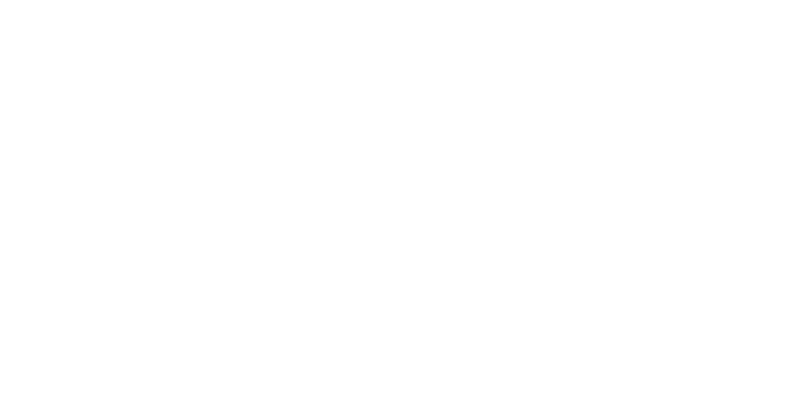
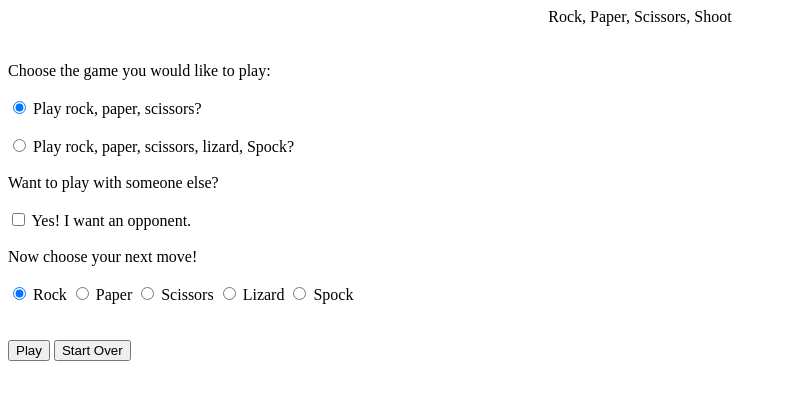
Before and after one commit to comp426-2023-spring/e02-SuningChen307, a website: page public/index.html in a window 1280 px wide. Shown: the whole page, without its empty margins (0-787 px from the left). Drawn offline with Linux system fonts and the light colour scheme.

Commit message:
follow the example

```diff
--- a/public/index.html
+++ b/public/index.html
@@ -1,12 +1,48 @@
 <!DOCTYPE html>
 <html lang="en">
     <head>
-        <title>RPS Game</title>
-        <!-- Link to script file(s) and CSS in here-->
+        <title>RPS/RPSLS</title>
         <link href="./styles.css" rel="stylesheet">
 		<script src="./scripts.js"></script>
     </head>
-    <body>
+      <body onload="showHideShots()">
+               <div style="text-align:center">
+                    Rock, Paper, Scissors, Shoot
+               </div>
+               <br><br>
+		<form id="game type" class="" action="javascript:void(0);">
+                        Choose the game you would like to play:
+                	<br><br>
+			<input type="radio" id="rps" name="game" value="rps" checked="checked" onclick="showHideShots()">
+			<label for="rps">Play rock, paper, scissors?</label>
+			<br/><br/>
+			<input type="radio" id="rpsls" name="game" value="rpsls" onclick="showHideShots()">
+			<label for="rpsls">Play rock, paper, scissors, lizard, Spock?</label>
+			<br/><br/>
+			Want to play with someone else?
+			<br><br>
+			<input type="checkbox" id="opponent" name="playtype" value="opponent" onclick="showHideShots()">
+			<label for="opponent">Yes! I want an opponent.</label>
+			<br/><br/>
+                        Now choose your next move!
+			<br><br>
+			<input type="radio" id="rock" name="shot" value=rock" class="rps shots" checked="checked">
+			<label class="shots rps">Rock</label>
+			<input type="radio" id="paper" name="shot" value="paper" class="rps shots">
+			<label class="shots rps">Paper</label>
+			<input type="radio" id="scissors" name="shot" value="scissors" class="rps shots">
+			<label class="shots rps">Scissors</label>
+			<input type="radio" id="lizard" name="shot" value="lizard" class="rpsls shots">
+			<label class="shots rpsls">Lizard</label>
+			<input type="radio" id="spock" name="shot" value="spock" class="rpsls shots">
+			<label class="shots rpsls">Spock</label>
+<!--			<br/><br/>
+			<input type="submit" id="play" name="controls" value="Play">
+      <input type="submit" id="startover" name="controls" value="Start Over"> -->
+		</form>
+		<br/><br/>
+    <button type="button" id="play" onclick="playGame()">Play</button>
+    <button type="button" id="startover" onclick="startOver()">Start Over</button>
 
     </body>
 </html>
```
